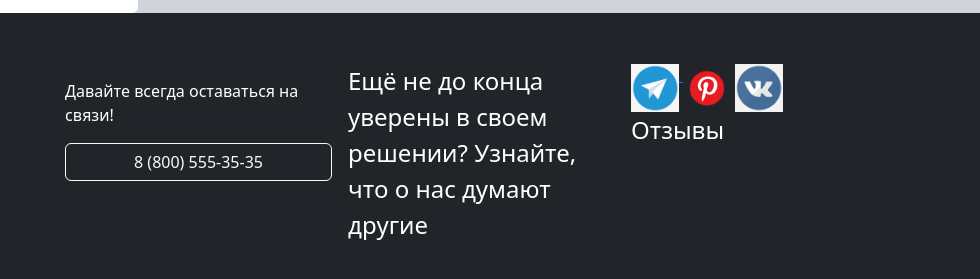
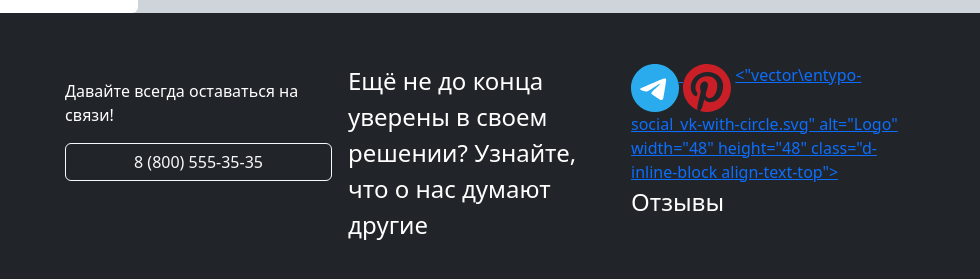
Before and after one commit to Anna-merry/Your-designer, a plain HTML site: page Отзывы.html in a window 1280 px wide. Shown: the part 1163-1442 px from the top of the page, 300-1280 px from the left. Drawn offline with nearby package versions, Linux system fonts and the light colour scheme.

Commit message:
Update Отзывы.html
logo

```diff
--- a/Отзывы.html
+++ b/Отзывы.html
@@ -20,7 +20,7 @@
 					<nav class="navbar bg-body-tertiary">
 						<div class="container">
 						  <a class="navbar-brand" >
-							<img src="images\UntitledDesign1.jpeg"alt="Talent Gallery" width="65" height="65">
+							<img src="vector\logo.png"alt="Talent Gallery" width="65" height="65">
 						  </a>
 						</div>
 					  </nav>
@@ -92,7 +92,7 @@
           <div class="container break_b bg-dark text-white">
               <form class="row g-3 needs-validation" novalidate>
                   <div class="col-md-3 position-relative">
-                      <img src="images\UntitledDesign1.jpeg" alt="Logo" width="106" height="106" class="d-inline-block align-text-top">
+                      <img src="vector\logo.png" alt="Logo" width="106" height="106" class="d-inline-block align-text-top">
                       Your Designer
                   </div>
                   <div class="col-md-3 position-relative">
@@ -109,9 +109,9 @@
                   Узнайте, что о нас думают другие </p>
                   </div>
                   <div class="col-md-3 position-relative">
-                      <a href="https://t.me/+2I1sV58kHZ5hMDky"><img src="images\telegram.jpg" alt="Logo" width="48" height="48"  class="d-inline-block align-text-top"> </a>
-                      <a href= "https://ru.pinterest.com/pin/809170258074594269"><img src="images\Pinterest-.png" alt="Logo" width="48" height="48"  class="d-inline-block align-text-top"></a>
-                      <a href = "https://vk.com/murmewmur"><img src="images\вк.png" alt="Logo" width="48" height="48"  class="d-inline-block align-text-top"></a><br />
+                    <a href="https://t.me/+2I1sV58kHZ5hMDky"><img src="vector\logos_telegram.svg" alt="Logo" width="48" height="48"  class="d-inline-block align-text-top"> </a>
+                    <a href= "https://ru.pinterest.com/pin/809170258074594269"><img src="vector\logos_pinterest.svg" alt="Logo" width="48" height="48"  class="d-inline-block align-text-top"></a>
+                    <a href = "https://vk.com/murmewmur"><"vector\entypo-social_vk-with-circle.svg" alt="Logo" width="48" height="48"  class="d-inline-block align-text-top"></a><br />
 
                       <a class="navbar-brand fs-4 " href="Отзывы.html">Отзывы</a>
                   </div>
```
